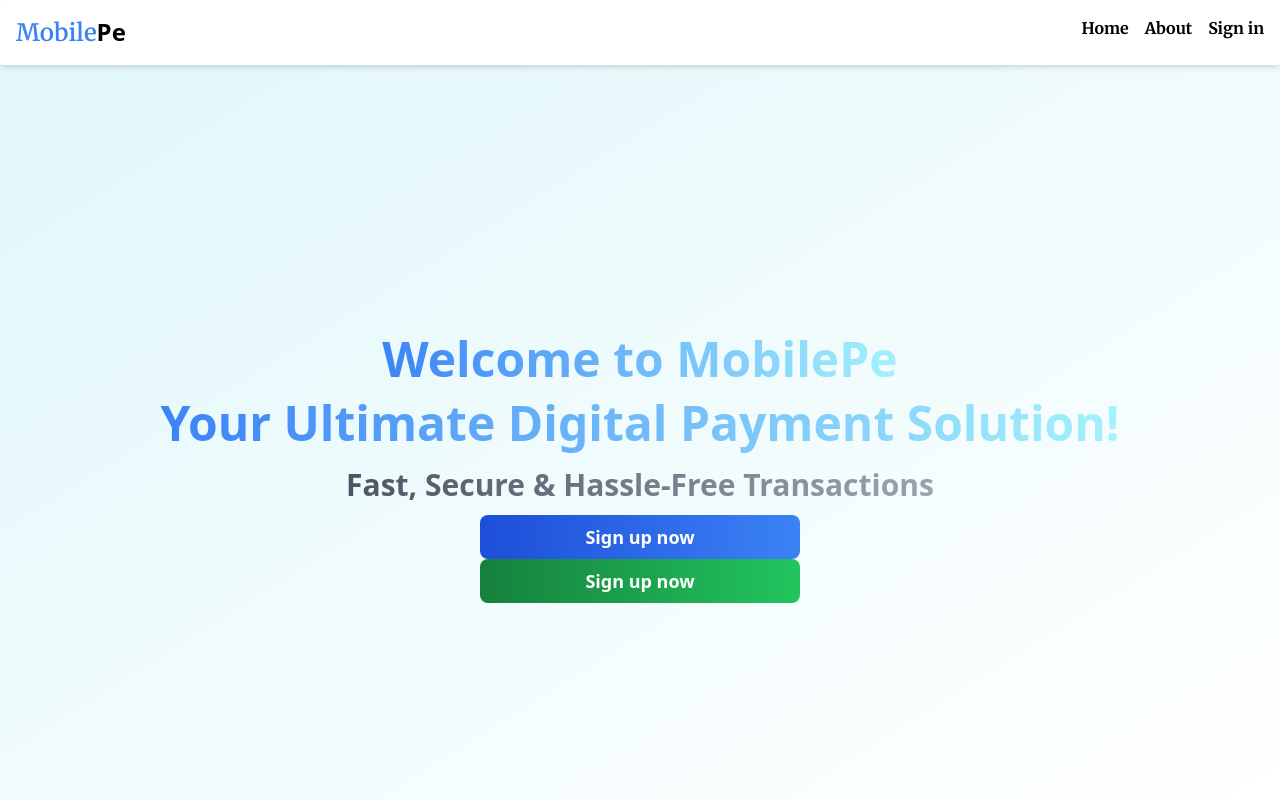
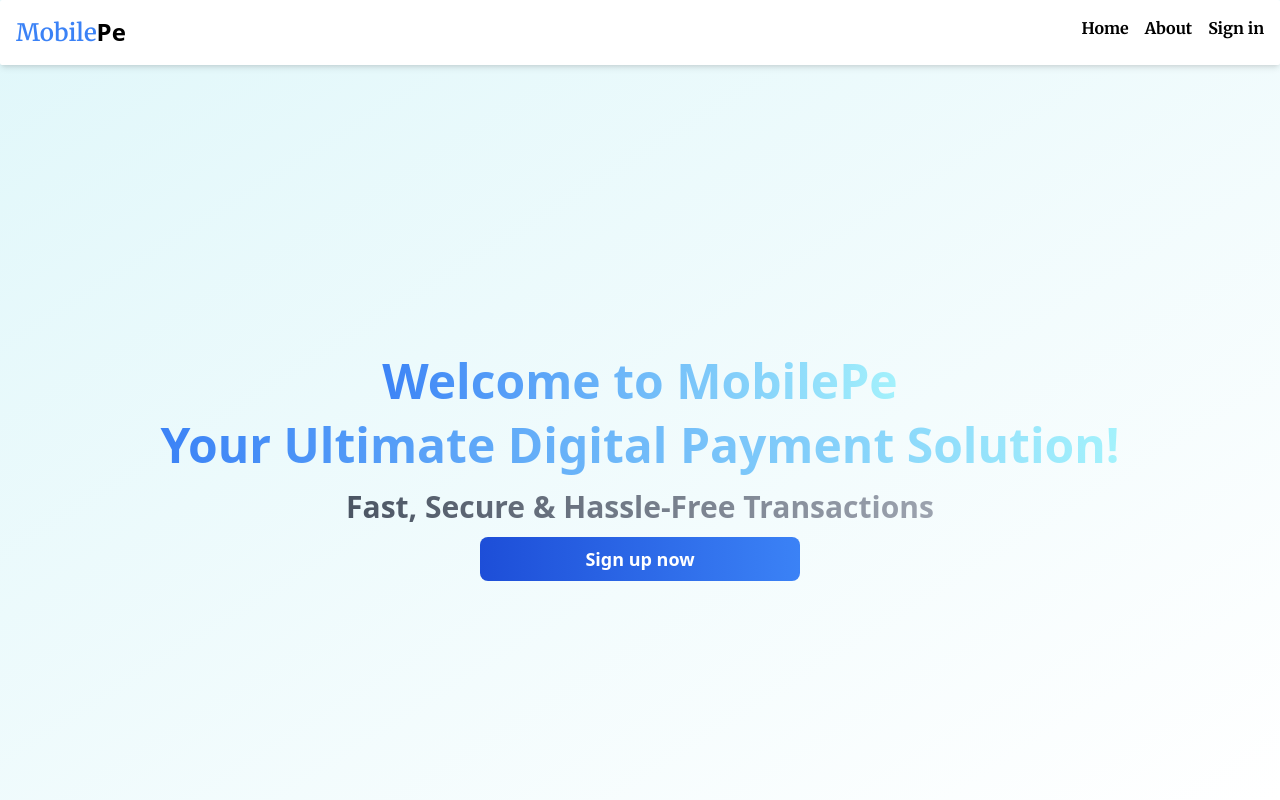
Before and after one commit to gitVikas898/paytm, a React (Vite) app in the folder frontend/: page / in a window 1280 px wide. Shown: the top 800 px of the page. Built offline with nearby package versions, Linux system fonts and the light colour scheme.

Commit message:
fixed double buttons

```diff
--- a/frontend/src/components/Button.jsx
+++ b/frontend/src/components/Button.jsx
@@ -19,11 +19,6 @@ const Button = ({ title, type,onClick }) => {
           {title}
         </button>
       )}
-      {type === "gradient" && (
-        <button onClick={onClick} className=" w-full py-2 text-white text-lg font-semibold rounded-lg bg-gradient-to-r from-green-700 to-green-500 hover:opacity-90 active:scale-95 transition duration-300">
-          {title}
-        </button>
-      )}
     </>
   );
 };
```
